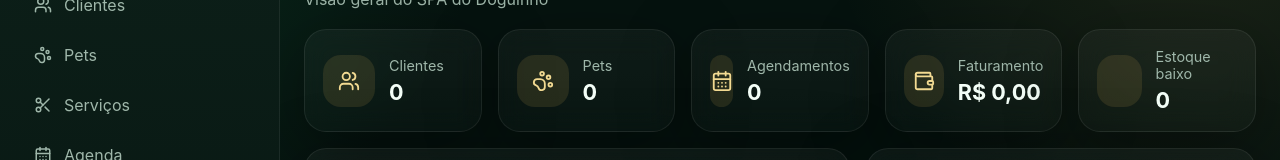
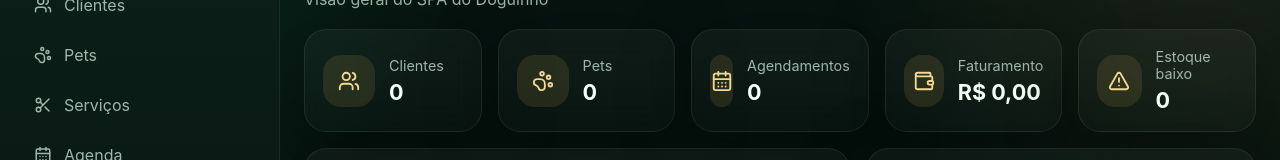
Before and after one commit to octaviano12-prog/spa-do-doguinho, a React (Vite) app in the folder frontend/: page / in a window 1280 px wide. Shown: the part 158-318 px from the top of the page. Built offline with nearby package versions, Linux system fonts and the light colour scheme; no server answers; sample sign-in values are in the browser's storage.

Commit message:
Update Dashboard.jsx

```diff
--- a/frontend/src/pages/Dashboard.jsx
+++ b/frontend/src/pages/Dashboard.jsx
@@ -1,33 +1,46 @@
 import { useEffect, useState } from "react";
-import { CalendarDays, PackageWarning, PawPrint, Users, Wallet } from "lucide-react";
+import { AlertTriangle, CalendarDays, PawPrint, Users, Wallet } from "lucide-react";
 import { Area, AreaChart, Bar, BarChart, CartesianGrid, ResponsiveContainer, Tooltip, XAxis, YAxis } from "recharts";
 import client from "../api/client";
 import PageHeader from "../components/PageHeader";
 import StatCard from "../components/StatCard";
 
-const money = (v) => Number(v || 0).toLocaleString("pt-BR", { style: "currency", currency: "BRL" });
+const money = (v) =>
+  Number(v || 0).toLocaleString("pt-BR", {
+    style: "currency",
+    currency: "BRL",
+  });
 
 export default function Dashboard() {
-  const [data, setData] = useState({ cards: {}, byStatus: [], cashFlow: [] });
+  const [data, setData] = useState({
+    cards: {},
+    byStatus: [],
+    cashFlow: [],
+  });
 
   useEffect(() => {
-    client.get("/dashboard/summary").then((res) => setData(res.data)).catch(() => {});
+    client
+      .get("/dashboard/summary")
+      .then((res) => setData(res.data))
+      .catch(() => {});
   }, []);
 
   return (
     <>
       <PageHeader title="Dashboard" subtitle="Visão geral do SPA do Doguinho" />
+
       <div className="grid cards">
         <StatCard title="Clientes" value={data.cards.customers || 0} icon={Users} />
         <StatCard title="Pets" value={data.cards.pets || 0} icon={PawPrint} />
         <StatCard title="Agendamentos" value={data.cards.appointments || 0} icon={CalendarDays} />
         <StatCard title="Faturamento" value={money(data.cards.revenue)} icon={Wallet} />
-        <StatCard title="Estoque baixo" value={data.cards.lowStock || 0} icon={PackageWarning} />
+        <StatCard title="Estoque baixo" value={data.cards.lowStock || 0} icon={AlertTriangle} />
       </div>
 
       <div className="grid charts">
         <div className="card chart">
           <h2>Fluxo de caixa</h2>
+
           <ResponsiveContainer width="100%" height={280}>
             <AreaChart data={data.cashFlow}>
               <CartesianGrid strokeDasharray="3 3" opacity={0.2} />
@@ -42,6 +55,7 @@ export default function Dashboard() {
 
         <div className="card chart">
           <h2>Agendamentos por status</h2>
+
           <ResponsiveContainer width="100%" height={280}>
             <BarChart data={data.byStatus}>
               <CartesianGrid strokeDasharray="3 3" opacity={0.2} />
```
